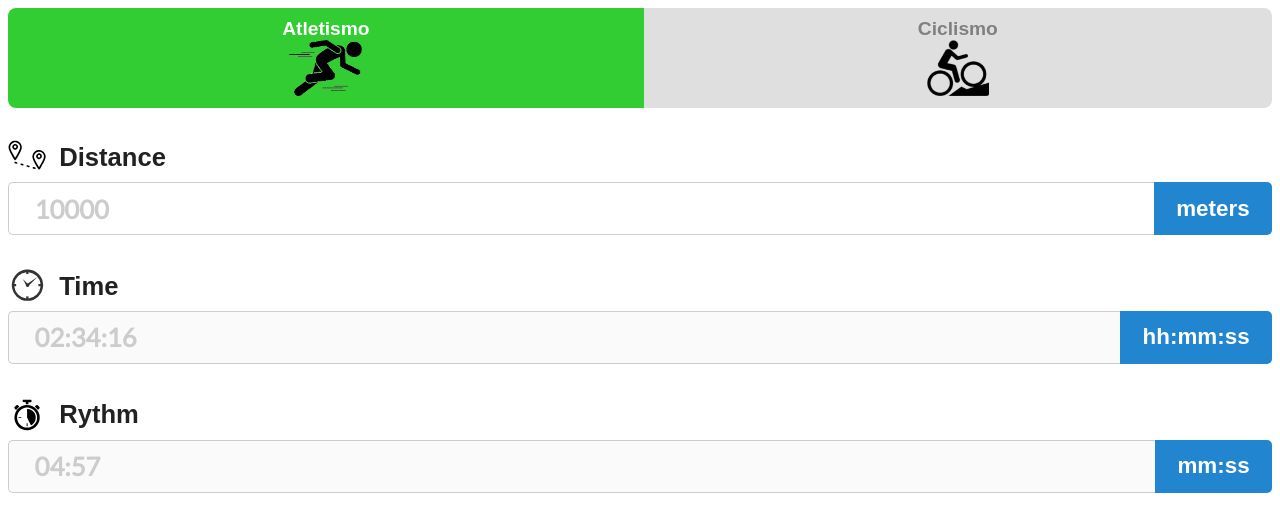
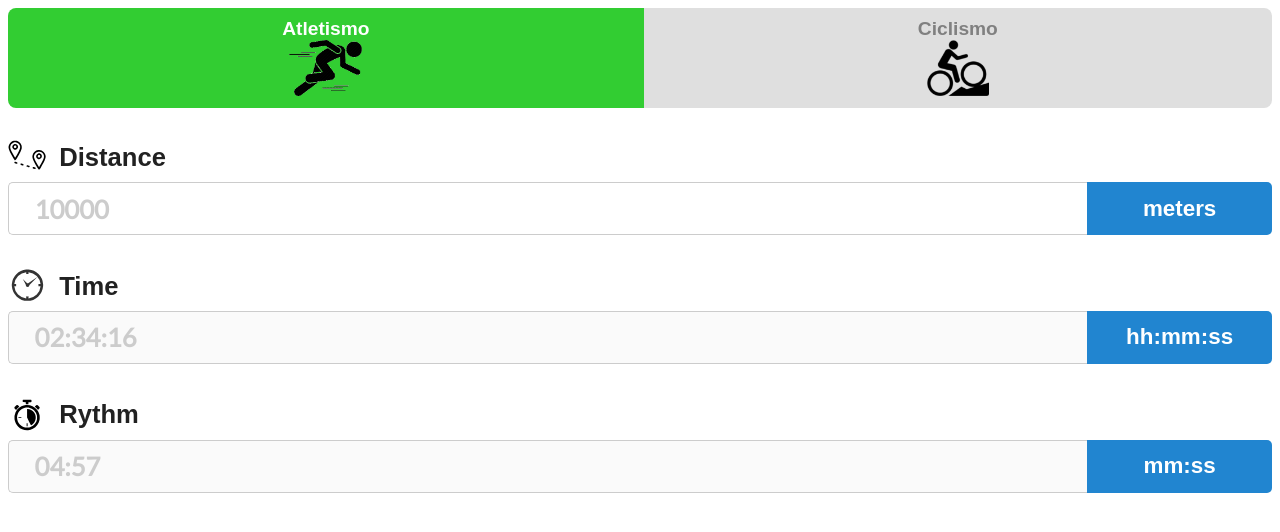
Before and after one commit to jorgesc/PaceCalculator, a React (Create React App) app: page / in a window 1280 px wide. Shown: the top 532 px of the page. Built offline with nearby package versions, Linux system fonts and the light colour scheme; a web font is replaced by a local one.

Commit message:
Tweaked animations a little bit

```diff
--- a/src/components/InputField/SecondRow.tsx
+++ b/src/components/InputField/SecondRow.tsx
@@ -30,6 +30,8 @@ const StyledUnits = styled.div`
   border-bottom-right-radius: 5px;
   padding-left: 1em;
   padding-right: 1em;
+  min-width: 140px;
+  justify-content: center;
 `;
 
 const StyledInput = styled.input`
--- a/src/components/SportSelector/SportSelectorButton.tsx
+++ b/src/components/SportSelector/SportSelectorButton.tsx
@@ -27,6 +27,8 @@ const StyledButton = styled.button<IStyleProps>`
   border-radius: 0px;
   border: none;
   padding: 10px;
+
+  transition: filter 0.5s, background-color 0.25s;
 
   :first-of-type {
     border-top-left-radius: 8px;
```
